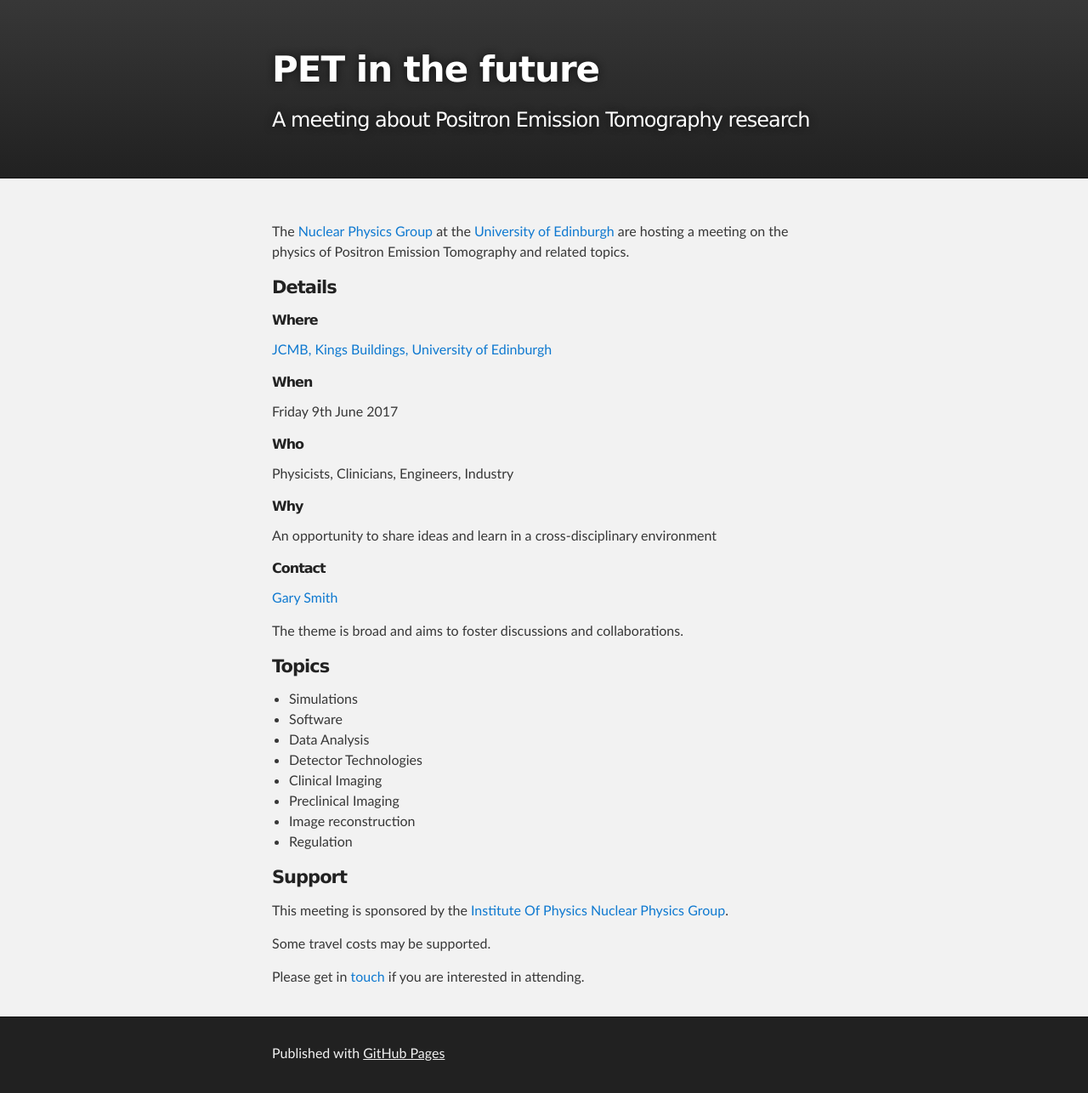
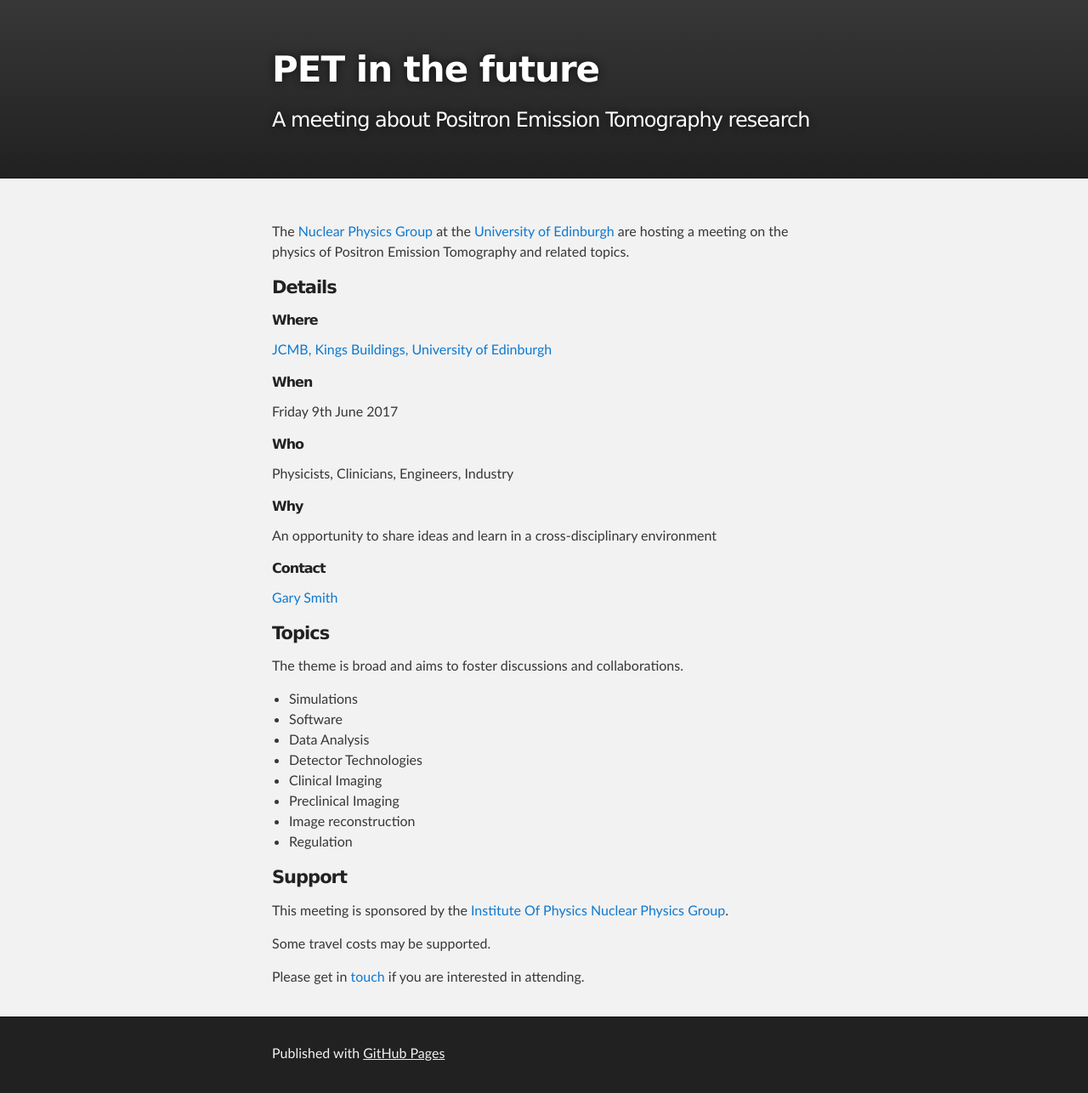
Before and after one commit to gsmith23/gsmith23.github.io, a Jekyll site: the page built from index.md, in a window 1280 px wide. Shown: the whole page at 85% size. Built offline with Jekyll 4.4.1, drawn with Linux system fonts in a browser that asks for light colours.

```diff
--- a/index.md
+++ b/index.md
@@ -17,9 +17,9 @@ An opportunity to share ideas and learn in a cross-disciplinary environment
 ###### [](#header-6) Contact
 [Gary Smith](http://www.ph.ed.ac.uk/people/gary-smith)
 
+#### [](#header-4) Topics
+
 The theme is broad and aims to foster discussions and collaborations.
-
-#### [](#header-4) Topics
 
 *   Simulations
 *   Software
```
